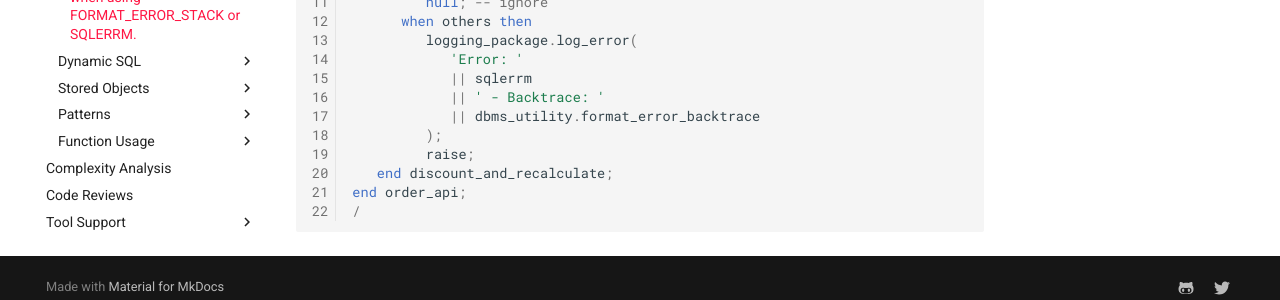
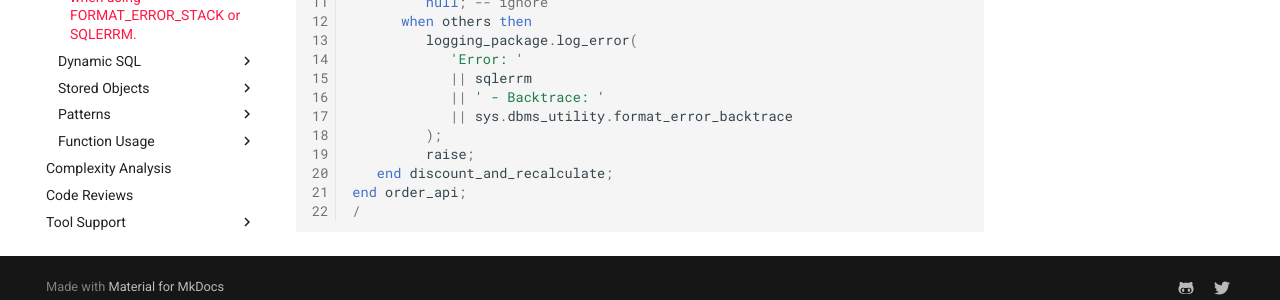
Before and after one commit to Trivadis/plsql-and-sql-coding-guidelines, an MkDocs documentation site: the page built from docs/4-language-usage/5-exception-handling/g-5080.md, in a window 1280 px wide and 900 px high, scrolled down 758 px. Shown: the part 580-880 px from the top of the window. Built offline with MkDocs 1.6.1 and Material for MkDocs 9.7.7, drawn with Linux system fonts in a browser that asks for light colours; comment, search, counter and statistics services are not loaded; the version menu is left out.

Commit message:
Fixes #166 - prefix sys package to avoid G-7510

```diff
--- a/docs/4-language-usage/5-exception-handling/g-5080.md
+++ b/docs/4-language-usage/5-exception-handling/g-5080.md
@@ -50,7 +50,7 @@ create or replace package body order_api as
             'Error: '
             || sqlerrm
             || ' - Backtrace: '
-            || dbms_utility.format_error_backtrace
+            || sys.dbms_utility.format_error_backtrace
          );
          raise;
    end discount_and_recalculate;
```
